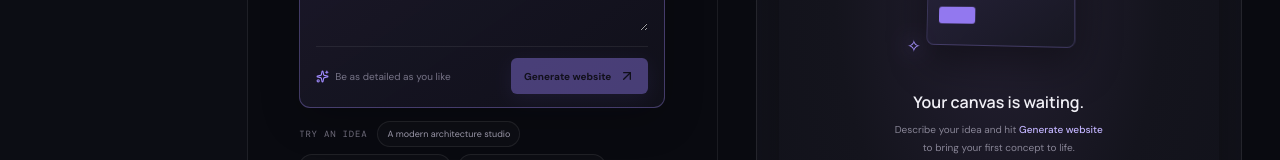
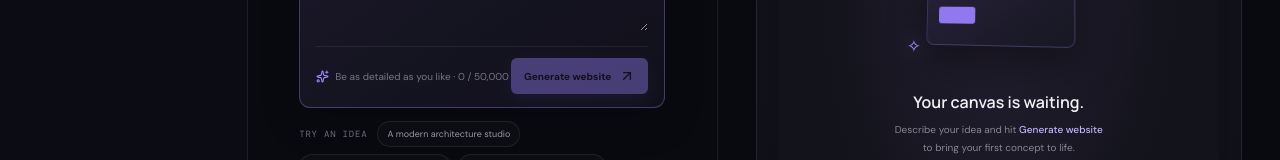
Before and after one commit to umer714/hi, a React (Vite) app: page / in a window 1280 px wide. Shown: the part 501-661 px from the top of the page. Built offline with nearby package versions, Linux system fonts and the light colour scheme.

Commit message:
Raise website prompt limit to 50,000 characters

```diff
--- a/src/App.jsx
+++ b/src/App.jsx
@@ -128,7 +128,7 @@ export default function App() {
       <div className="workspace">
         <section className="builder-panel">
           <div className="welcome-block"><div className="eyebrow"><span className="eyebrow-line"></span> YOUR CREATIVE WORKSPACE</div><h1>Your idea.<br/><span>A complete website.</span></h1><p>Describe what you imagine. Watch it take shape. No code, no complicated setup — just your next big idea.</p></div>
-          <div className="prompt-card"><div className="prompt-top"><div className="prompt-label"><WandSparkles size={15}/> WHAT ARE WE CREATING TODAY?</div><span className="prompt-shortcut">AI BUILDER</span></div><textarea value={prompt} onChange={e => setPrompt(e.target.value)} placeholder="Describe the website you want to build...&#10;&#10;Example: A premium portfolio website for a photographer with a dark editorial style." rows={4}/><div className="prompt-footer"><span className="prompt-hint"><Sparkles size={13}/> Be as detailed as you like</span><button className="generate-btn" disabled={!canGenerate || isGenerating} onClick={() => generate('generate')}>{isGenerating ? 'Creating your website…' : 'Generate website'} <ArrowUpRight size={16}/></button></div></div>
+          <div className="prompt-card"><div className="prompt-top"><div className="prompt-label"><WandSparkles size={15}/> WHAT ARE WE CREATING TODAY?</div><span className="prompt-shortcut">AI BUILDER</span></div><textarea maxLength={50000} value={prompt} onChange={e => setPrompt(e.target.value)} placeholder="Describe the website you want to build...&#10;&#10;Example: A premium portfolio website for a photographer with a dark editorial style." rows={4}/><div className="prompt-footer"><span className="prompt-hint"><Sparkles size={13}/> Be as detailed as you like · {prompt.length.toLocaleString()} / 50,000</span><button className="generate-btn" disabled={!canGenerate || isGenerating} onClick={() => generate('generate')}>{isGenerating ? 'Creating your website…' : 'Generate website'} <ArrowUpRight size={16}/></button></div></div>
           {generationError && <div className="generation-error" role="alert">{generationError}</div>}
           <div className="examples-row"><span>TRY AN IDEA</span>{examples.map(x => <button key={x} onClick={() => setPrompt(x)}>{x}</button>)}</div>
           <div className="template-heading" id="template-library"><div><span className="section-kicker">A HEAD START</span><h2>Start with a direction</h2></div><button className="view-all" onClick={() => document.getElementById("template-library")?.scrollIntoView({behavior:"smooth"})}>Explore all <ArrowUpRight size={14}/></button></div>
```
